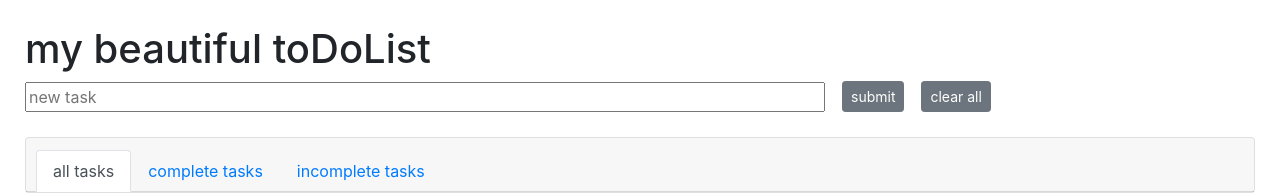
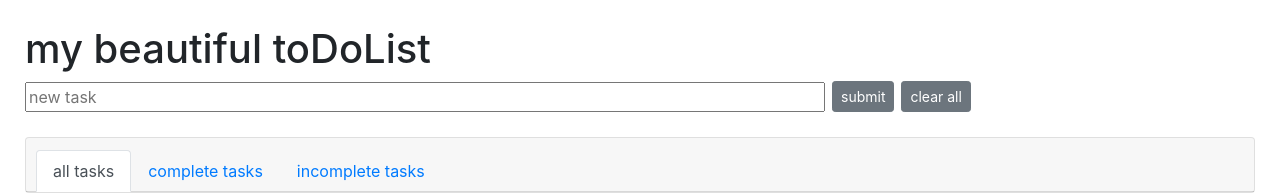
Before and after one commit to renataramos/react-TodoList, a React (Create React App) app: page / in a window 1280 px wide. Shown: the top 195 px of the page. Built offline with nearby package versions, Linux system fonts and the light colour scheme.

Commit message:
add working input component

```diff
--- a/src/components/AppClass.js
+++ b/src/components/AppClass.js
@@ -1,6 +1,7 @@
 import React from 'react';
 import IncompleteTasks from '../components/IncompleteTasks.js'
 import CompleteTasks from '../components/CompleteTasks.js'
+import Input from '../components/Input.js'
 
 export default class App extends React.Component {
 
@@ -16,6 +17,7 @@ export default class App extends React.Component {
         this.handleAddTask = this.handleAddTask.bind(this)
         this.updateInput = this.updateInput.bind(this)
         this.handleToggleCompletion = this.handleToggleCompletion.bind(this)
+        this.clearTasks = this.clearTasks.bind(this)
 
     }
 
@@ -61,25 +63,21 @@ export default class App extends React.Component {
         })
     }
 
+    clearTasks(){
+        this.setState({
+            allTasks:[]
+        })
+    }
+
     render(){
         return (
             <div>
-                <div>
-                <input
-                    id='input'
-                    type='text'
-                    placeholder = 'new task'
-                    value={this.state.input}
-                    onChange={this.updateInput}
-                />
-                <button id="btns" type="button" class="btn btn-secondary btn-sm" onClick = {this.handleAddTask}>submit</button>
-                <button id="btns" type="button" class="btn btn-secondary btn-sm" onClick={()=> this.setState({
-                    allTasks: []
-                })}>clear all
-                </button>
-                </div>
-
-
+            <Input
+                value={this.state.input}
+                onInputChange={this.updateInput}
+                onAddTask={this.handleAddTask}
+                onClearTasks={this.clearTasks}
+            />
                 <div class = "card text">
                     <div class="card-header">
                         <ul class="nav nav-tabs card-header-tabs">
@@ -97,6 +95,7 @@ export default class App extends React.Component {
                 </div>
                 <div class="card-body">
 
+
                 <CompleteTasks
                     list={this.state.allTasks.filter((task)=> task.completeStatus === true)}
                     onRemoveTask={this.handleRemoveTask}
--- a/src/components/Input.js
+++ b/src/components/Input.js
@@ -1,22 +1,18 @@
 import React from 'react';
 
-export default function inputField (){
+export default function Input (props){
+
     return (
         <div>
             <input
+                id="input"
                 type='text'
                 placeholder = 'new task'
-                value={this.state.input}
-                onChange={this.updateInput}
+                value={props.value}
+                onChange={props.onInputChange}
             />
-            <button onClick = {this.handleAddTask}>submit</button>
-
-            <div>
-                <button onClick={()=> this.setState({
-                    allTasks: []
-                })}>clear all
-                </button>
-            </div>
+            <button id="btns" type="button" class="btn btn-secondary btn-sm" onClick={props.onAddTask}>submit</button>
+            <button id="btns" type="button" class="btn btn-secondary btn-sm" onClick={props.onClearTasks}>clear all</button>
         </div>
 
     )
--- a/src/index.css
+++ b/src/index.css
@@ -14,7 +14,7 @@ code {
 
 #btns {
 
-  margin-left: 17px;
+  margin-left: 7px;
   margin-bottom: 5px;
 }
 
```
